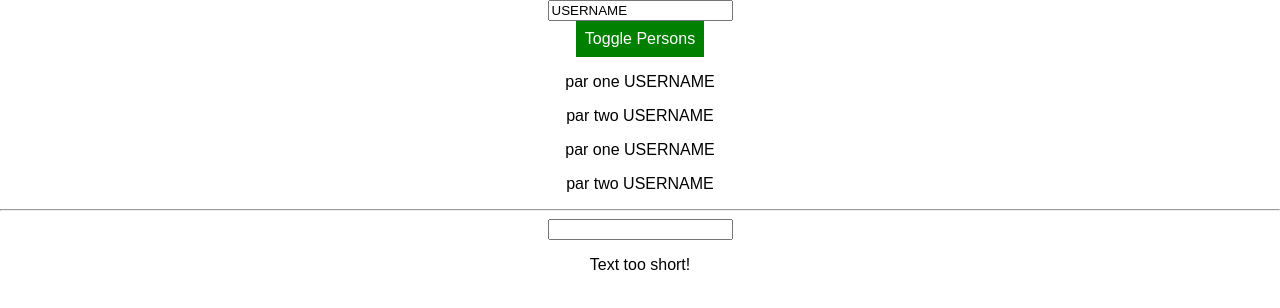
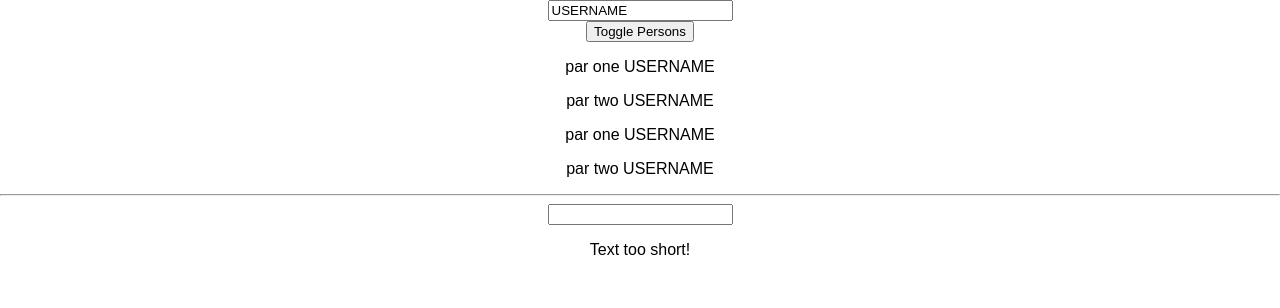
Before and after one commit to justinlieu06/fun-with-react, a React (Create React App) app: page / in a window 1280 px wide. Shown: the top 308 px of the page. Built offline with nearby package versions, Linux system fonts and the light colour scheme.

Commit message:
push before eject

```diff
--- a/src/containers/App.css
+++ b/src/containers/App.css
@@ -1,3 +1,17 @@
 .App {
   text-align: center;
 }
+
+.button {
+  background-color: green;
+  color: white;
+  font: inherit;
+  border: 1px solid green;
+  padding: 8px;
+  cursor: pointer;
+}
+
+.button:hover {
+  background-color: lightgreen;
+  color: black;
+}
--- a/src/containers/App.js
+++ b/src/containers/App.js
@@ -5,22 +5,8 @@ import UserInput from '../components/UserInput/UserInput';
 import UserOutput from '../components/UserOutput/UserOutput';
 import Validation from '../components/Validation/Validation';
 import Char from '../Char/Char';
-import styled from 'styled-components';
 import Persons from '../components/Persons/Persons';
 import ErrorBoundary from '../ErrorBoundary/ErrorBoundary';
-
-const StyledButton = styled.button`
-  background-color: ${props => props.alt? 'red' : 'green'};
-  color: white;
-  font: inherit;
-  border: 1px solid green;
-  padding: 8px;
-  cursor: pointer;
-  &:hover {
-    background-color: ${props => props.alt? 'salmon' : 'lightgreen'};
-    color: black;
-  }
-`;
 
 // const App = props => {
 //   const [ personsState, setPersonsState ] = useState({
@@ -206,7 +192,7 @@ class App extends Component {
 
         <UserInput changed={this.usernameChangedHandler} username={this.state.username} />
 
-        <StyledButton alt={this.state.showPersons} onClick={this.togglePersonsHandler} >Toggle Persons</StyledButton>
+        <button alt={this.state.showPersons} onClick={this.togglePersonsHandler} >Toggle Persons</button>
         {persons}
         <UserOutput username={this.state.username} />
         <UserOutput username={this.state.username} />
```
